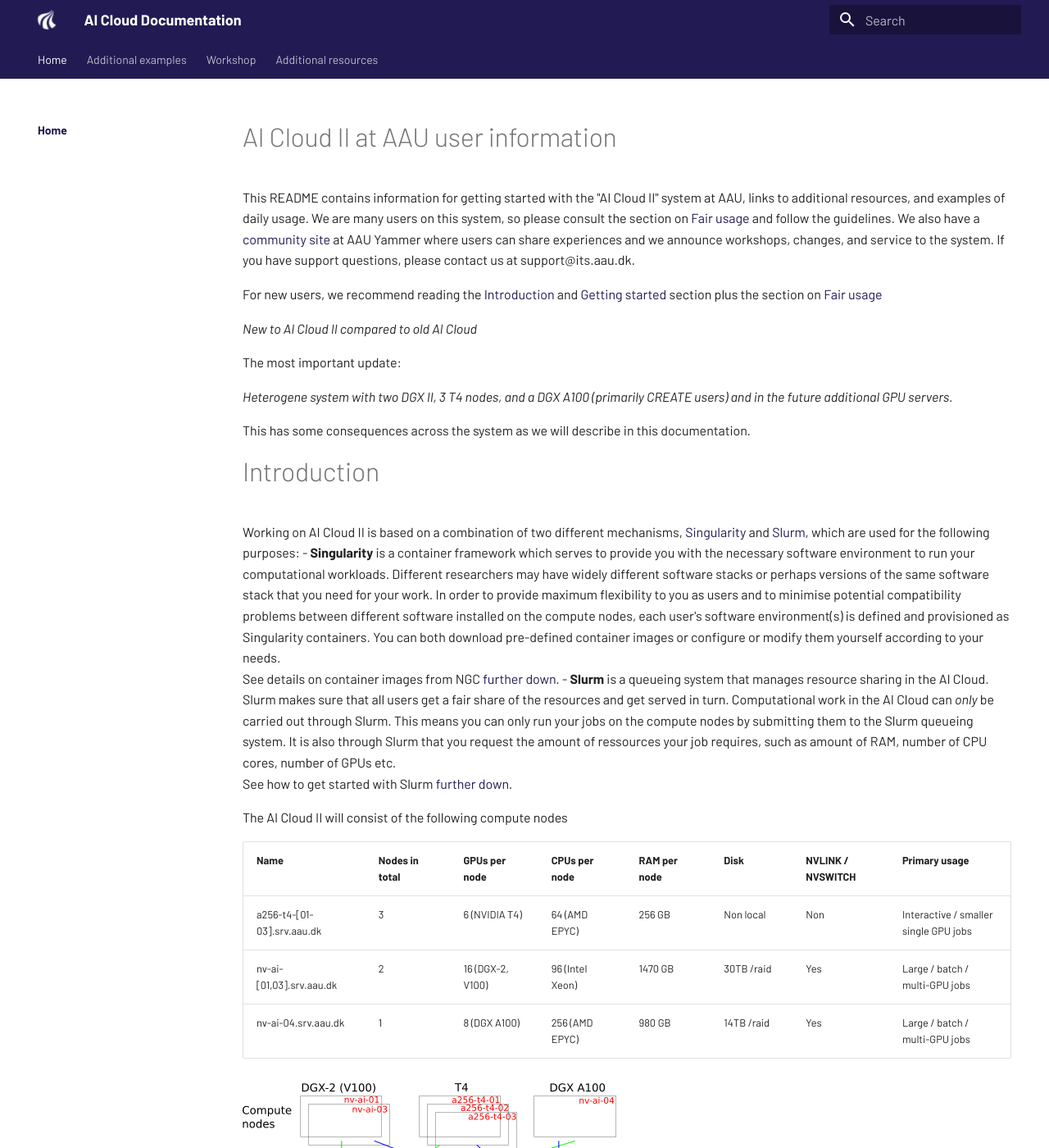
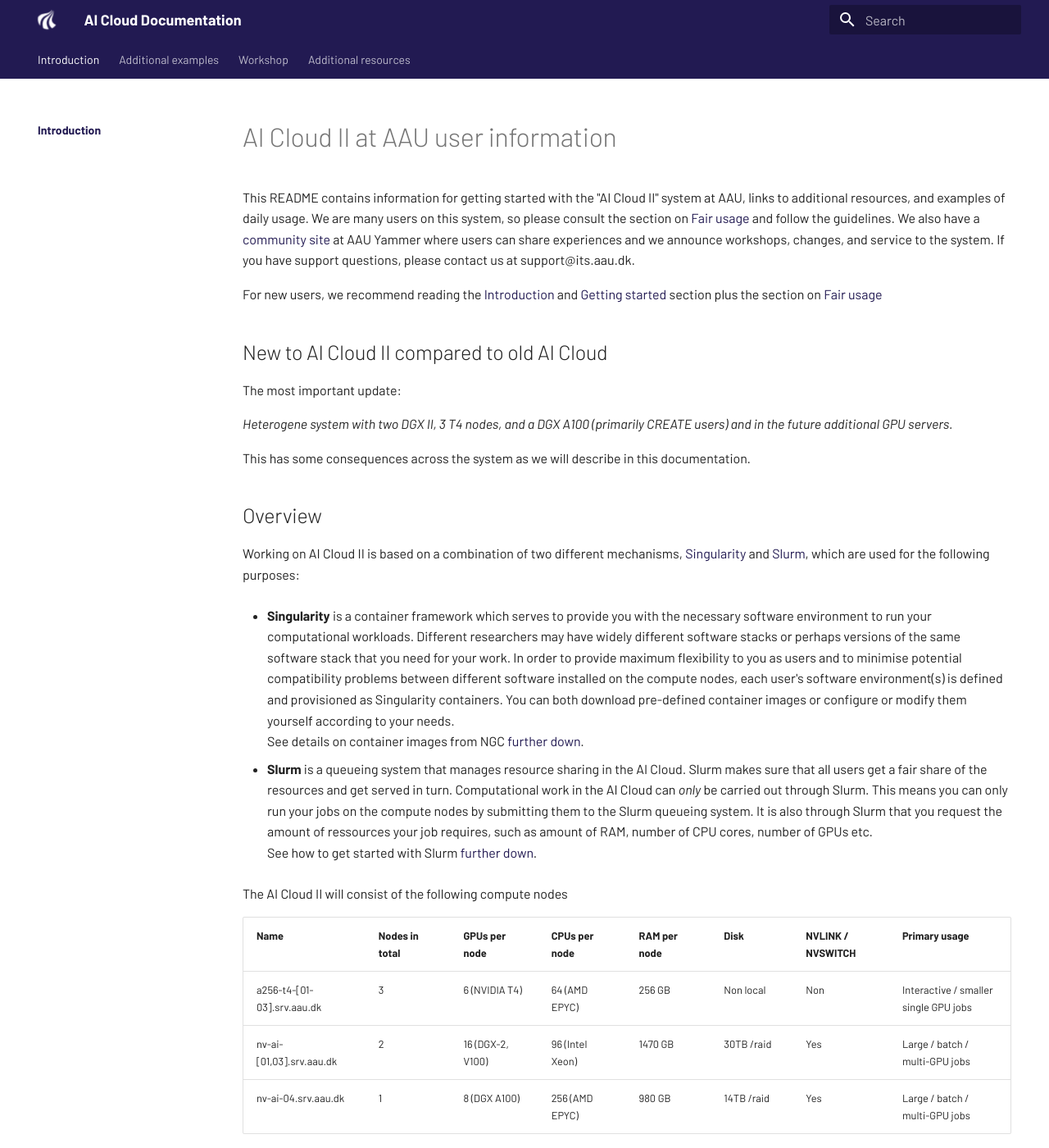
Before and after one commit to aau-claaudia/aicloud-docs, an MkDocs documentation site: the page built from docs/index.md, in a window 1280 px wide and 1400 px high. Shown: the whole window at 82% size. Built offline with MkDocs 1.6.1 and Material for MkDocs 9.7.7, drawn with Linux system fonts in a browser that asks for light colours.

```diff
--- a/docs/index.md
+++ b/docs/index.md
@@ -3,7 +3,7 @@
 
 For new users, we recommend reading the [Introduction](#introduction) and [Getting started](#getting-started) section plus the section on [Fair usage](#fair-usage)
 
-*New to AI Cloud II compared to old AI Cloud*
+## New to AI Cloud II compared to old AI Cloud
 
 The most important update:
 
@@ -11,11 +11,13 @@
 
 This has some consequences across the system as we will describe in this documentation.
 
-# Introduction
+## Overview
 
 Working on AI Cloud II is based on a combination of two different mechanisms, [Singularity](https://www.sylabs.io/docs/) and [Slurm](https://slurm.schedmd.com/documentation.html), which are used for the following purposes:
+
 - **Singularity** is a container framework which serves to provide you with the necessary software environment to run your computational workloads. Different researchers may have widely different software stacks or perhaps versions of the same software stack that you need for your work. In order to provide maximum flexibility to you as users and to minimise potential compatibility problems between different software installed on the compute nodes, each user's software environment(s) is defined and provisioned as Singularity containers. You can both download pre-defined container images or configure or modify them yourself according to your needs.
   See details on container images from NGC [further down](#a-few-words-on-container-images).
+
 - **Slurm** is a queueing system that manages resource sharing in the AI Cloud. Slurm makes sure that all users get a fair share of the resources and get served in turn. Computational work in the AI Cloud can *only* be carried out through Slurm. This means you can only run your jobs on the compute nodes by submitting them to the Slurm queueing system. It is also through Slurm that you request the amount of ressources your job requires, such as amount of RAM, number of CPU cores, number of GPUs etc.
   See how to get started with Slurm [further down](#slurm-basics).
 
--- a/mkdocs.yml
+++ b/mkdocs.yml
@@ -1,6 +1,6 @@
 site_name: AI Cloud Documentation
 nav:
-  - Home:
+  - Introduction:
     - "Introduction": index.md
 
   - "Additional examples":
```
